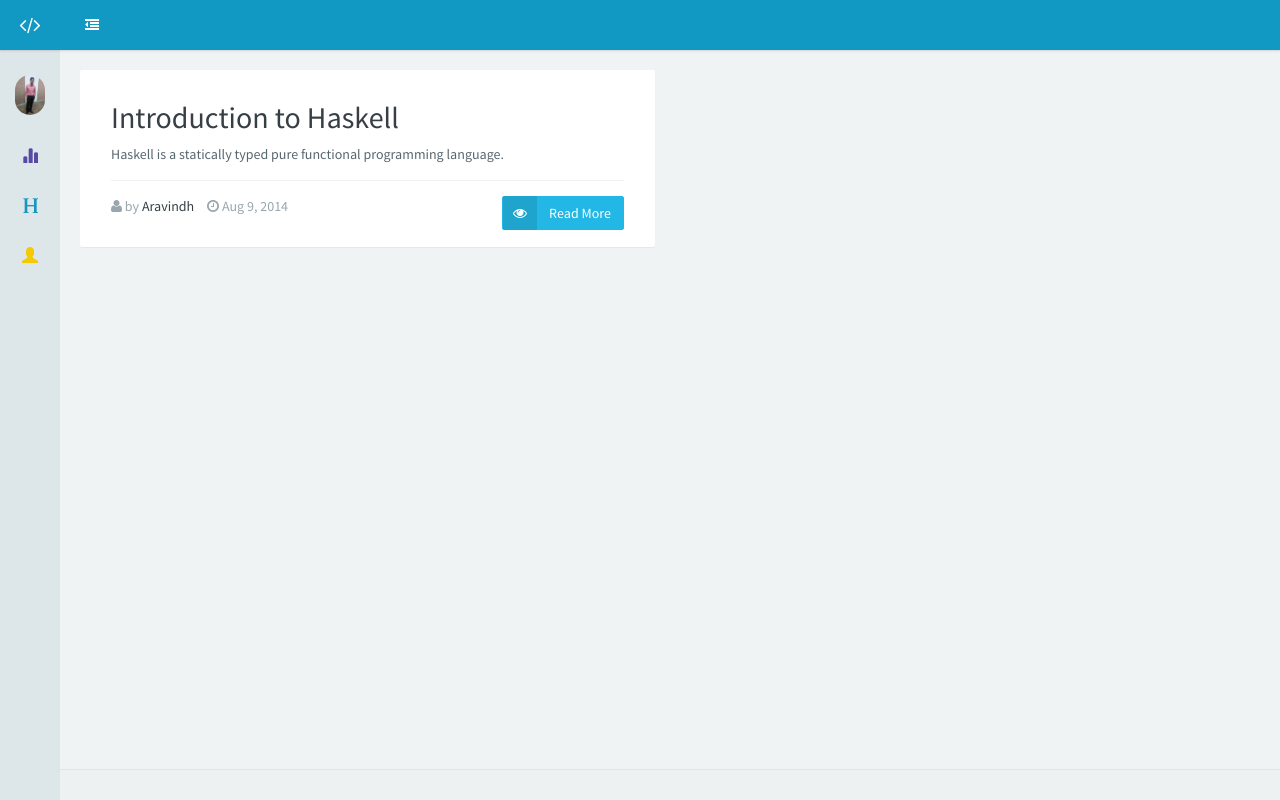
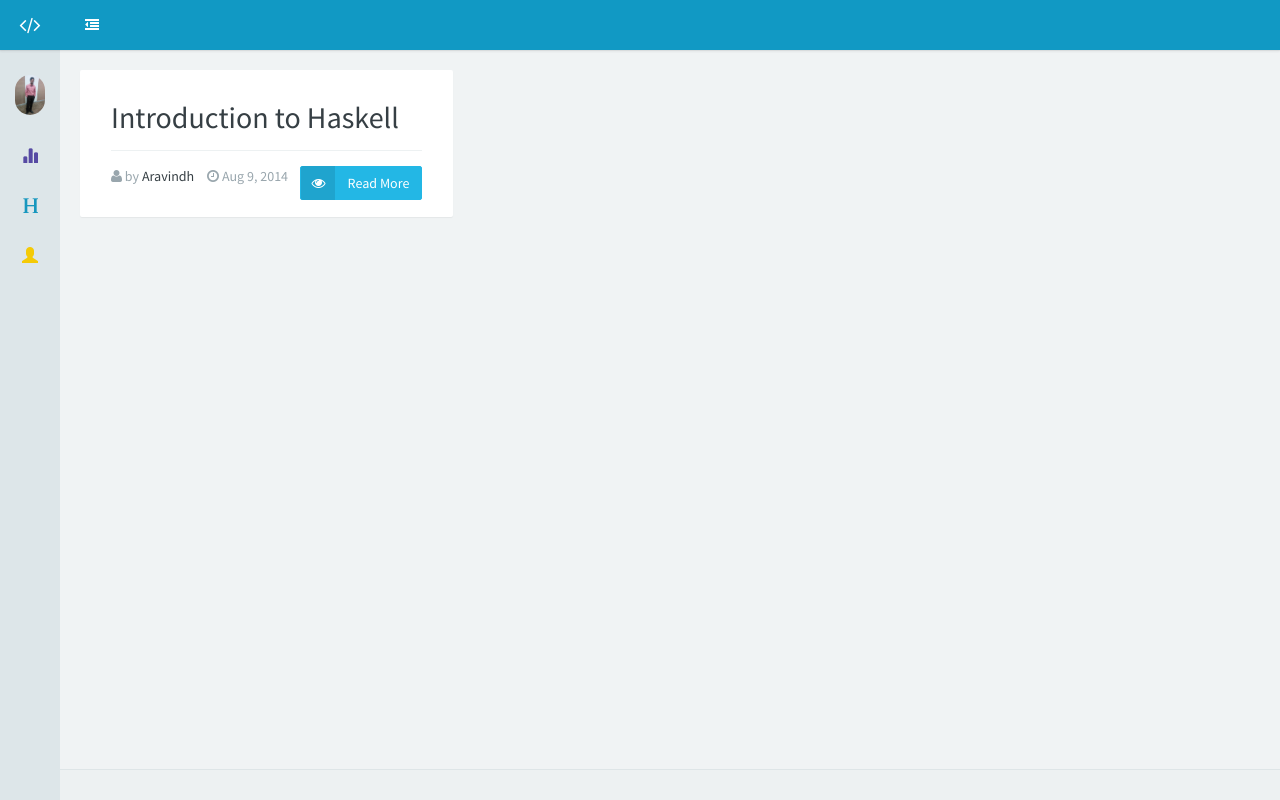
Before and after one commit to hardvain/typecast, a website: page src/main/resources/public/views/index.html at #/dashboard in a window 1280 px wide. Drawn offline with Linux system fonts and the light colour scheme; files whose address does not match are found by name.

Commit message:
Added markdown folder and intro to haskell wip

```diff
--- a/src/main/resources/public/tpl/dashboard.html
+++ b/src/main/resources/public/tpl/dashboard.html
@@ -1,13 +1,9 @@
 <div class="wrapper-md">
     <div class="row">
-        <div class="col-md-6">
+        <div class="col-md-4">
             <div class="panel">
                 <div class="wrapper-lg">
                     <h2 class="m-t-none"><a href="">Introduction to Haskell</a></h2>
-                    <div>
-                        <p>Haskell is a statically typed pure functional programming language.
-                        </p>
-                    </div>
                     <div class="line line-lg b-b b-light"></div>
                     <div class="text-muted"><i class="fa fa-user text-muted"></i> by
                         <a href="" class="m-r-sm">Aravindh</a>
```
Also changed, not shown: src/main/markdowns/haskell/introduction.md (renamed from markdowns/haskell/introduction.md, +1 -0 lines), src/main/resources/public/tpl/haskell.html (+1 -6 lines), src/main/markdowns/haskell/introduction.html (renamed from markdowns/haskell/introduction.html).
